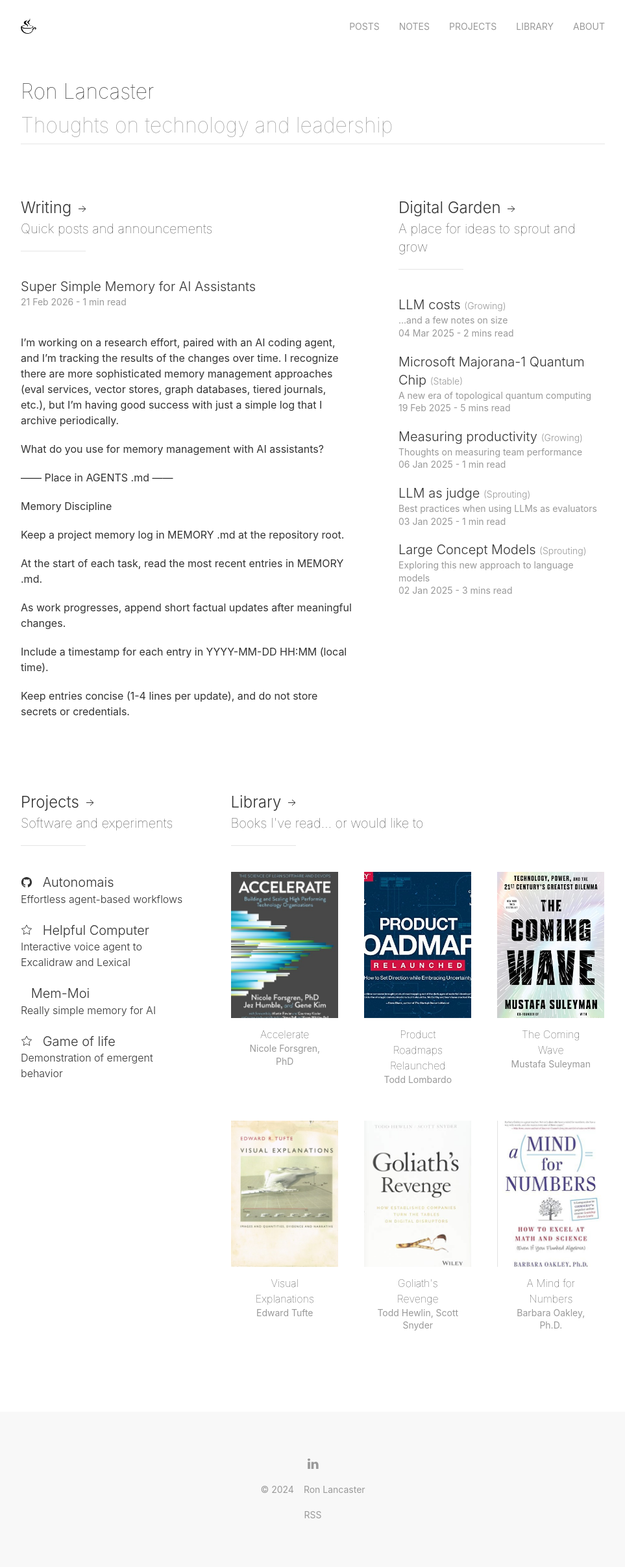
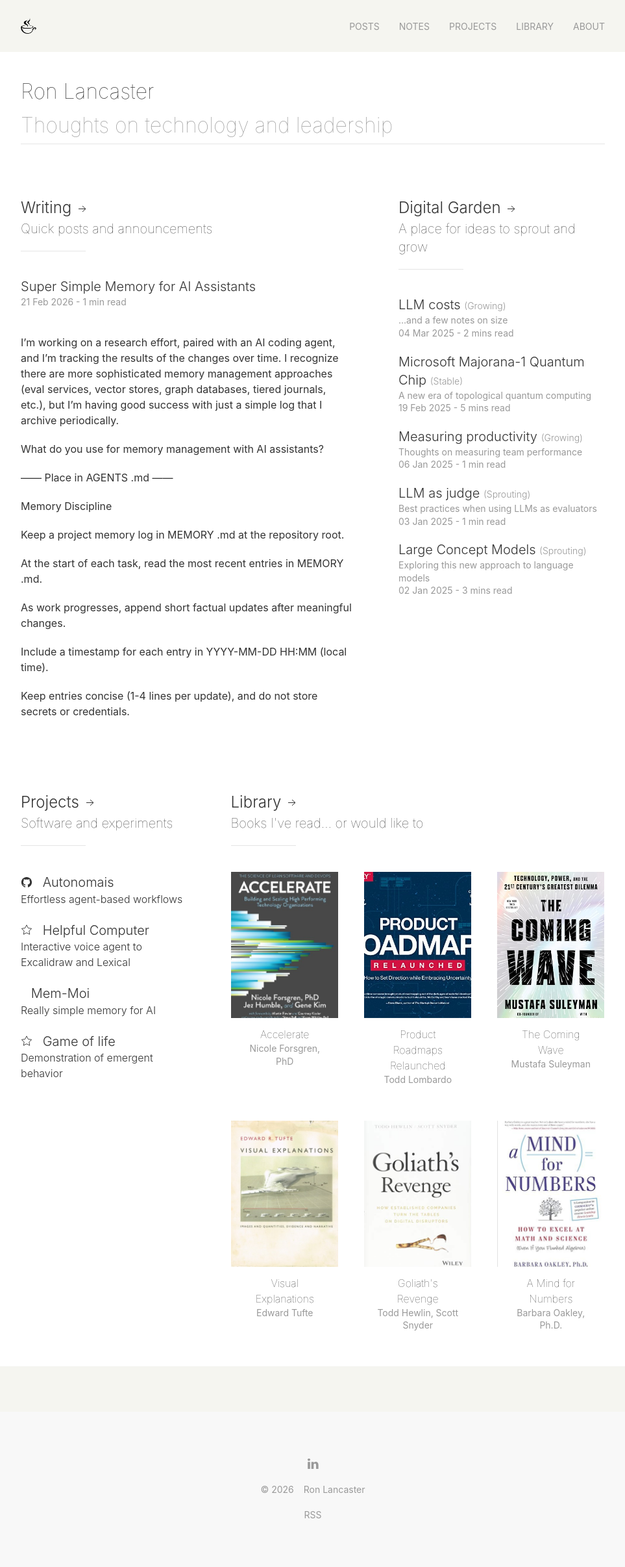
Before and after one commit to nyvyn/nyvyn.github.io, a Jekyll site: the page built from _pages/index.markdown, in a window 1280 px wide. Shown: the whole page at 65% size, without its empty margins (158-1121 px from the left). Built offline with Jekyll 4.4.1, drawn with Linux system fonts in a browser that asks for light colours; nearby versions of some CDN libraries.

Commit message:
refactor: adjust CSS background defaults and bump copyright year to 2026

```diff
--- a/_config.yml
+++ b/_config.yml
@@ -1,5 +1,5 @@
 author: Ron Lancaster
-copyright: 2024
+copyright: 2026
 description: >-
   Thoughts on tech and leadership
 title: Ron Lancaster
--- a/assets/custom/overrides.css
+++ b/assets/custom/overrides.css
@@ -1,5 +1,10 @@
 html {
     color: #333;
+    background-color: #F5F5F0;
+}
+
+body {
+    background-color: #F5F5F0;
 }
 
 blockquote {
```
